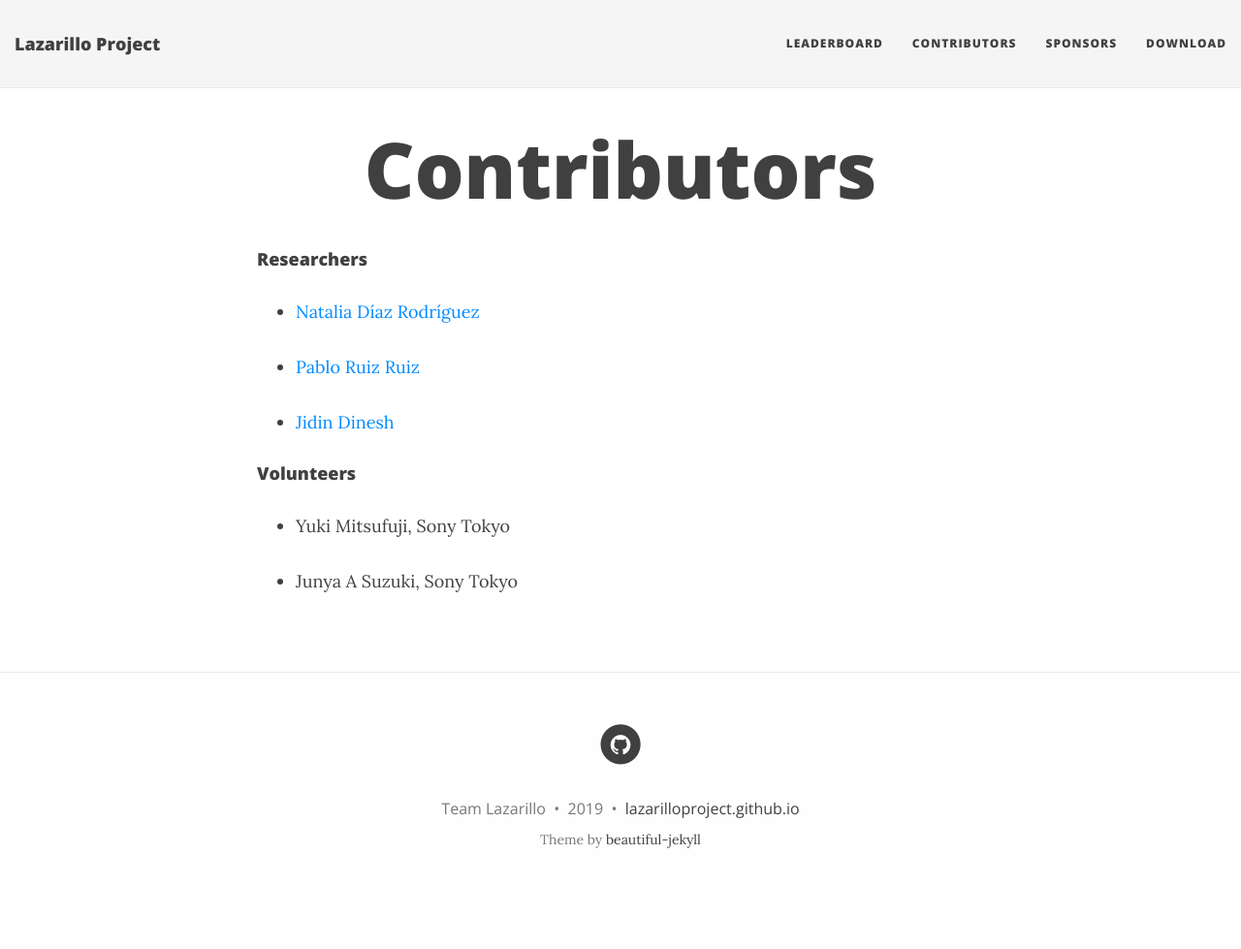
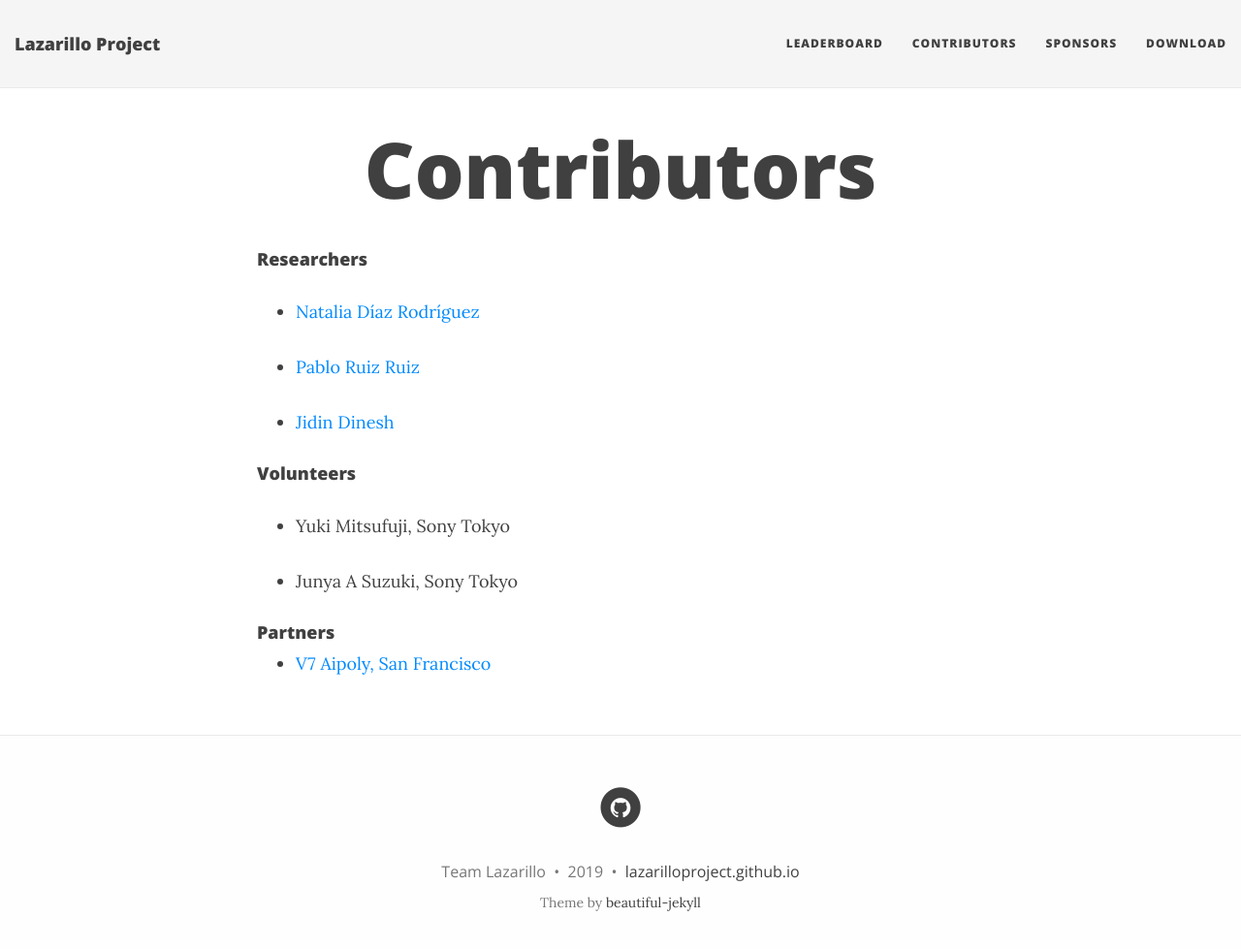
Before and after one commit to lazarilloproject/lazarilloproject.github.io, a Jekyll site: the page built from Contributors.md, in a window 1280 px wide and 992 px high. Shown: the top 979 px of the window at 97% size. Built offline with Jekyll 4.4.1, drawn with Linux system fonts in a browser that asks for light colours; nearby versions of some CDN libraries.

Commit message:
Update Contributors.md

```diff
--- a/Contributors.md
+++ b/Contributors.md
@@ -14,3 +14,6 @@ title: Contributors
 * Yuki Mitsufuji, Sony Tokyo
 
 * Junya A Suzuki, Sony Tokyo
+
+#### Partners
+* [V7 Aipoly, San Francisco](https://www.aipoly.com/technology)
```
